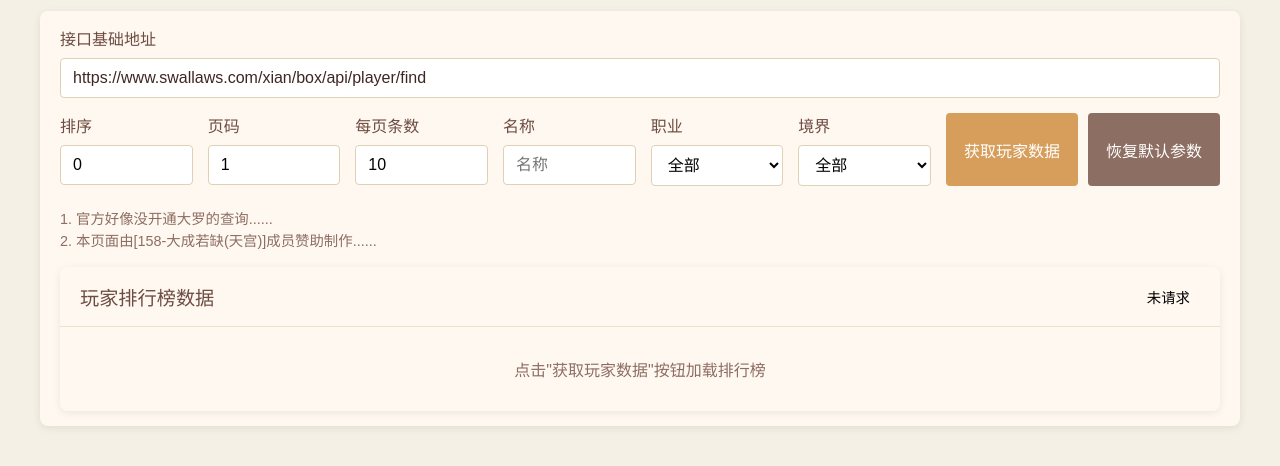
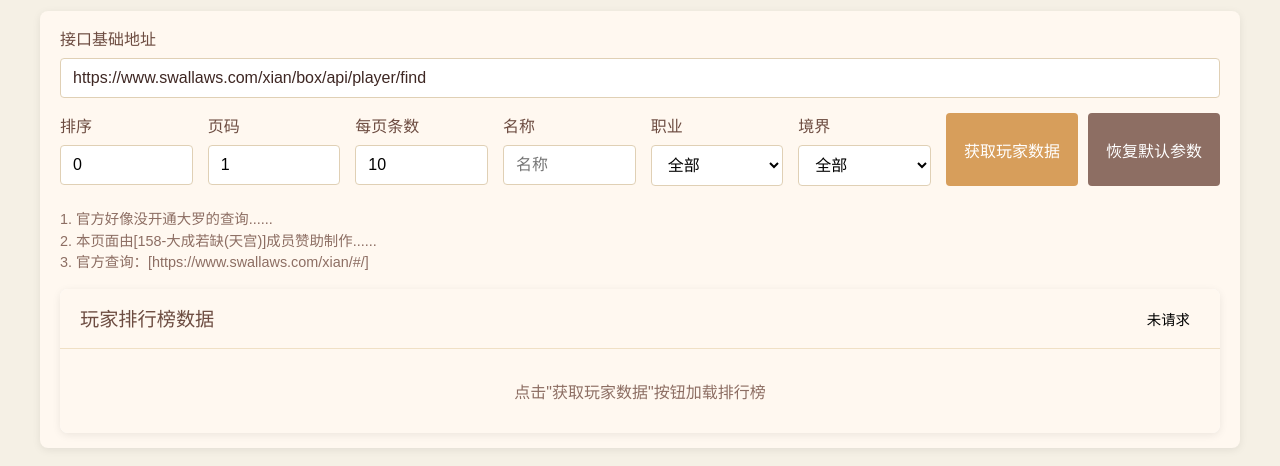
Before and after one commit to qiaoyueshiliu/more-tools, a plain HTML site: page yinianxiaoyao/player-ranking.html in a window 1280 px wide. Shown: the part 110-576 px from the top of the page. Drawn offline with Linux system fonts and the light colour scheme.

Commit message:
2025-11-3 11:18:25 新增官方链接

```diff
--- a/yinianxiaoyao/player-ranking.html
+++ b/yinianxiaoyao/player-ranking.html
@@ -480,6 +480,7 @@
             <div class="hint">
                 1. 官方好像没开通大罗的查询......<br>
                 2. 本页面由[158-大成若缺(天宫)]成员赞助制作......<br>
+                3. 官方查询：[https://www.swallaws.com/xian/#/]
             </div>
         </div>
 
```
